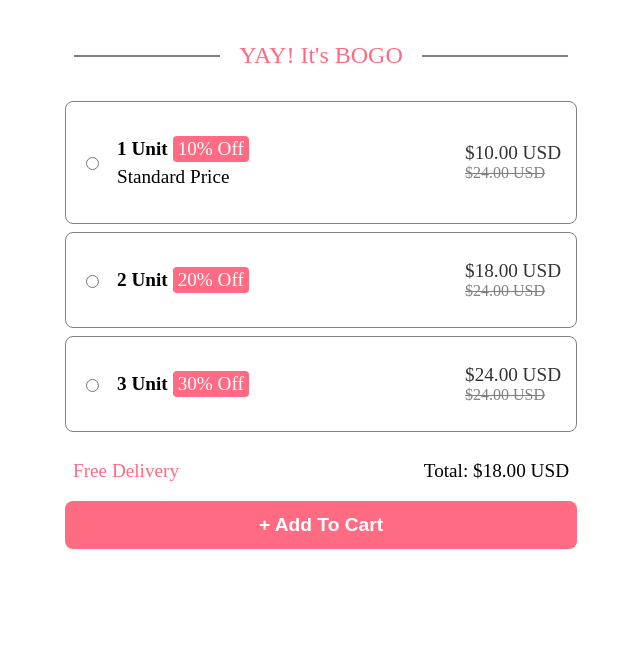
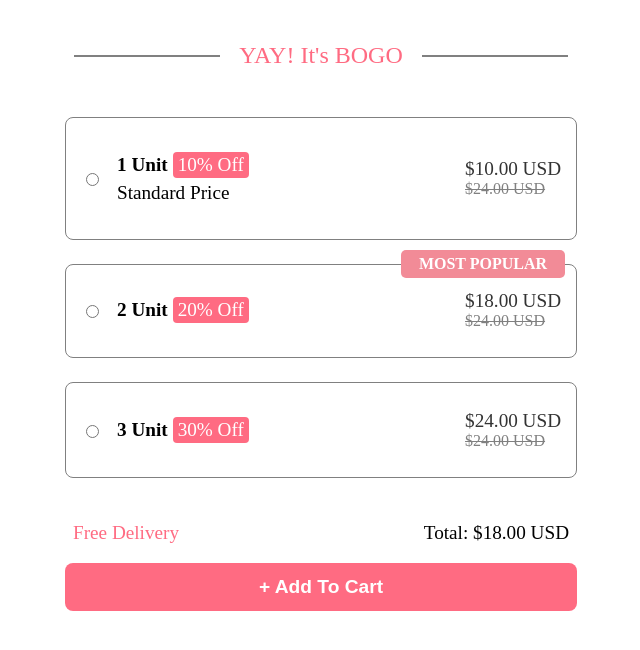
Before and after one commit to assessment719/Job-Tests, a plain HTML site: page index.html in a window 1280 px wide. Shown: the whole page, without its empty margins (319-959 px from the left). Drawn offline with Linux system fonts and the light colour scheme.

Commit message:
Added Most Popular

```diff
--- a/index.html
+++ b/index.html
@@ -27,12 +27,26 @@
             color: #ff6b82;
         }
 
+        .most-popular {
+            width: 9rem;
+            position: relative;
+            top: -30px;
+            right: -20rem;
+            text-align: center;
+            background-color: #f28b97;
+            color: white;
+            padding: 5px 10px;
+            border-radius: 5px;
+            font-weight: bold;
+            margin-bottom: -30px;
+        }
+
         .items {
             width: 30rem;
             padding: 15px;
             border: 1px solid gray;
             border-radius: 8px;
-            margin: 1vh 0;
+            margin: 3vh 0;
             display: flex;
             flex-direction: column;
             justify-content: space-between;
@@ -213,6 +227,7 @@
         </div>
 
         <div class="items" id="item2">
+            <div class="most-popular">MOST POPULAR</div>
             <div class="itemsMain">
                 <div class="itemsBtn">
                     <input type="radio" name="item" id="radio2" />
```
